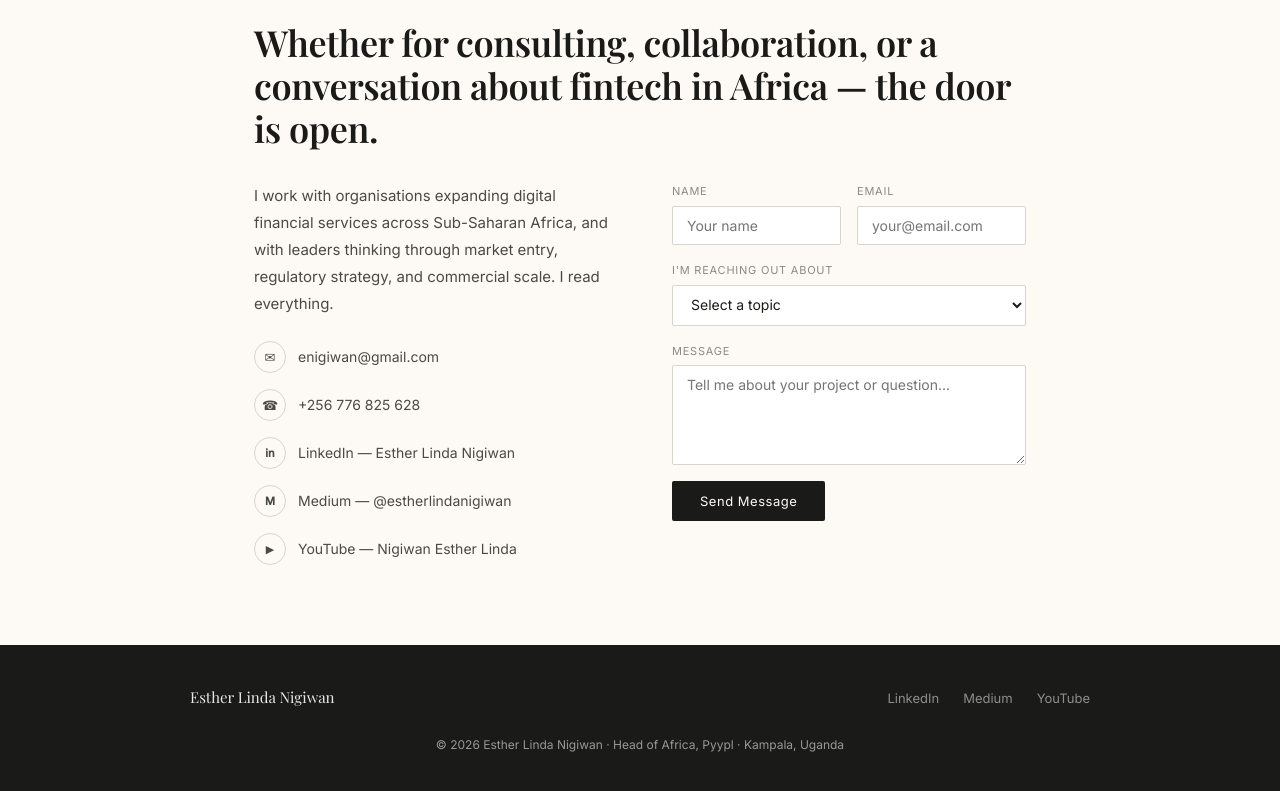
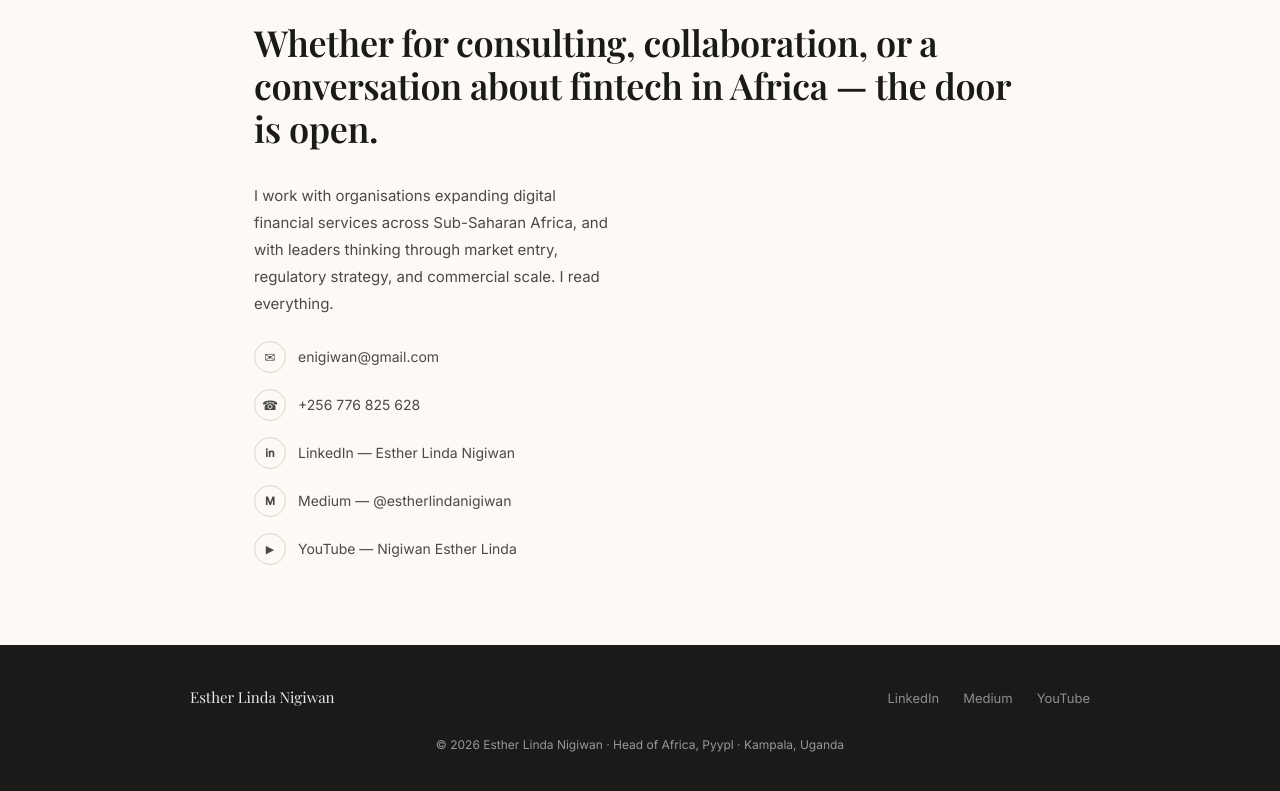
Before and after one commit to enigiwan-sys/estherlindanigiwan, a plain HTML site: page index.html in a window 1280 px wide. Shown: the part 7320-8111 px from the top of the page. Drawn offline with nearby package versions, Linux system fonts and the light colour scheme; a web font is replaced by a local one.

Commit message:
Remove contact form

```diff
--- a/index.html
+++ b/index.html
@@ -1309,46 +1309,7 @@
                             >
                         </div>
                     </div>
-                    <form class="c-form" onsubmit="handleSubmit(event)">
-                        <div class="form-row">
-                            <div class="fg">
-                                <label>Name</label
-                                ><input type="text" placeholder="Your name" />
-                            </div>
-                            <div class="fg">
-                                <label>Email</label
-                                ><input
-                                    type="email"
-                                    placeholder="your@email.com"
-                                />
-                            </div>
-                        </div>
-                        <div class="fg">
-                            <label>I'm reaching out about</label>
-                            <select>
-                                <option value="">Select a topic</option>
-                                <option>Consulting engagement</option>
-                                <option>Speaking invitation</option>
-                                <option>Market expansion advisory</option>
-                                <option>Partnership opportunity</option>
-                                <option>General enquiry</option>
-                            </select>
-                        </div>
-                        <div class="fg">
-                            <label>Message</label
-                            ><textarea
-                                placeholder="Tell me about your project or question..."
-                            ></textarea>
-                        </div>
-                        <button
-                            type="submit"
-                            class="btn-p"
-                            id="submitBtn"
-                            style="align-self: flex-start"
-                        >
-                            Send Message
-                        </button>
-                    </form>
+
                 </div>
             </section>
         </main>
@@ -1392,22 +1353,7 @@
                 const el = document.getElementById(id);
                 if (el) el.scrollIntoView({ behavior: "smooth" });
             }
-            function handleSubmit(e) {
-                e.preventDefault();
-                const btn = document.getElementById("submitBtn");
-                btn.textContent = "Sending...";
-                btn.style.opacity = "0.6";
-                setTimeout(() => {
-                    btn.textContent = "Message Sent ✓";
-                    btn.style.background = "#2D6A4F";
-                    btn.style.opacity = "1";
-                    e.target.reset();
-                    setTimeout(() => {
-                        btn.textContent = "Send Message";
-                        btn.style.background = "var(--ink)";
-                    }, 3000);
-                }, 1000);
-            }
+
         </script>
     </body>
 </html>
```
